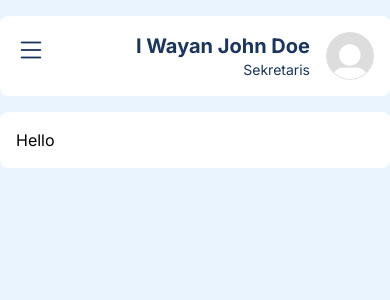
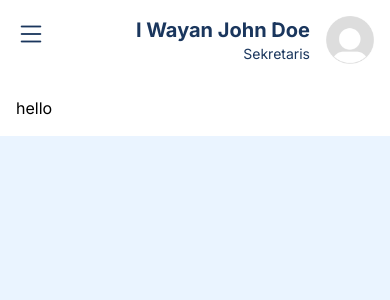
Before and after one commit to SIC-Unud/sic-persuratan-fe, a Vue app: page / in a window 390 px wide. Shown: the top 300 px of the page. Built offline with nearby package versions, Linux system fonts and the light colour scheme.

Commit message:
style: change mobile ui & layout mobile

```diff
--- a/src/layout/DashboardLayout.vue
+++ b/src/layout/DashboardLayout.vue
@@ -22,7 +22,7 @@
       </div>
     </nav>
     <div class="container font-inter col-span-12 lg:col-span-10 lg:pr-4">
-      <header class="w-full mt-4 flex justify-between lg:justify-end bg-white rounded-lg p-4">
+      <header class="w-full md:mt-4 flex justify-between lg:justify-end bg-white md:rounded-lg p-4">
         <div class="lg:hidden">
           <i class="bi bi-list text-3xl text-secondary cursor-pointer" @click="toggleSidebar"></i>
         </div>
@@ -35,7 +35,7 @@
         </div>
       </header>
       <main class="md:col-span-9">
-        <div class="container bg-white rounded-lg p-4 mt-4">
+        <div class="container bg-white md:rounded-lg p-4 md:mt-4">
           <slot></slot>
         </div>
       </main>
--- a/src/views/ManajemenSuratView.vue
+++ b/src/views/ManajemenSuratView.vue
@@ -1,11 +1,13 @@
 <template>
   <DashboardLayout>
-    <h1>Hello</h1>
+    <div>
+      hello
+    </div>
   </DashboardLayout>
-
 </template>
 
 <script setup>
 import DashboardLayout from '@/layout/DashboardLayout.vue';
+import NavItem from '@/components/NavItem.vue'
 
 </script>
--- a/src/views/UpdateSurat.vue
+++ b/src/views/UpdateSurat.vue
@@ -1,7 +1,10 @@
 <template>
   <DashboardLayout>
     <div>
-      <div class="flex justify-between items-center">
+
+
+      <form class="grid grid-cols-1 md:grid-cols-2 gap-6 overflow-y-auto">
+        <div class="col-span-full flex justify-between items-center">
           <div>
             <h2 class="font-inter-sans text-xl font-bold text-content text-[28px]">
             Detail Surat
@@ -13,14 +16,12 @@
               <RouterLink to="#" class="px-4 py-2 bg-white text-primary text-xl font-bold rounded-xl border border-primary hover:shadow-xl transition">
                 Batal
               </RouterLink>
-            <RouterLink to="#" class="px-6 py-2 bg-primary text-white text-xl font-bold rounded-xl hover:shadow-xl transition">
+              <button to="#" class="px-6 py-2 bg-primary text-white text-xl font-bold rounded-xl hover:shadow-xl transition">
                 Simpan
-            </RouterLink>
+              </button>
             </div>
           </div>
         </div>
-
-      <form class="grid grid-cols-1 md:grid-cols-2 gap-6 overflow-y-auto">
         <div>
           <label class="block text-base font-normal text-content">Nama Pengaju</label>
           <input class="w-full p-2 border border-solid border-gray-300 border-1px rounded-lg gap-2"
@@ -98,15 +99,16 @@
           <input class="w-full p-2 border border-solid border-gray-300 border-1px rounded-lg gap-2"
           placeholder="Link">
         </div>
+        <div class="grid-end-auto flex md:hidden justify-end gap-3 bg-white py-6">
+          <button class="text-center px-4 py-2 bg-white text-primary text-xl font-bold rounded-xl border border-primary hover:shadow-xl transition">
+            Kembali
+          </button>
+          <button class="text-center px-4 py-2 bg-primary text-white text-xl font-bold rounded-xl hover:shadow-xl transition">
+            Simpan
+          </button>
+        </div>
       </form>
-      <div class="flex md:hidden justify-end gap-3 bg-white py-6">
-        <RouterLink to="#" class="text-center px-4 py-2 bg-white text-primary text-xl font-bold rounded-xl border border-primary hover:shadow-xl transition">
-          Kembali
-        </RouterLink>
-        <RouterLink to="#" class="text-center px-4 py-2 bg-primary text-white text-xl font-bold rounded-xl hover:shadow-xl transition">
-          Simpan
-        </RouterLink>
-      </div>
+
     </div>
   </DashboardLayout>
 </template>
@@ -114,5 +116,6 @@
 <script setup>
 import DashboardLayout from '@/layout/DashboardLayout.vue';
 import NavItem from '@/components/NavItem.vue'
+import { RouterLink } from 'vue-router';
 
 </script>
```
Lines whose indentation alone changed are shown as unchanged.
